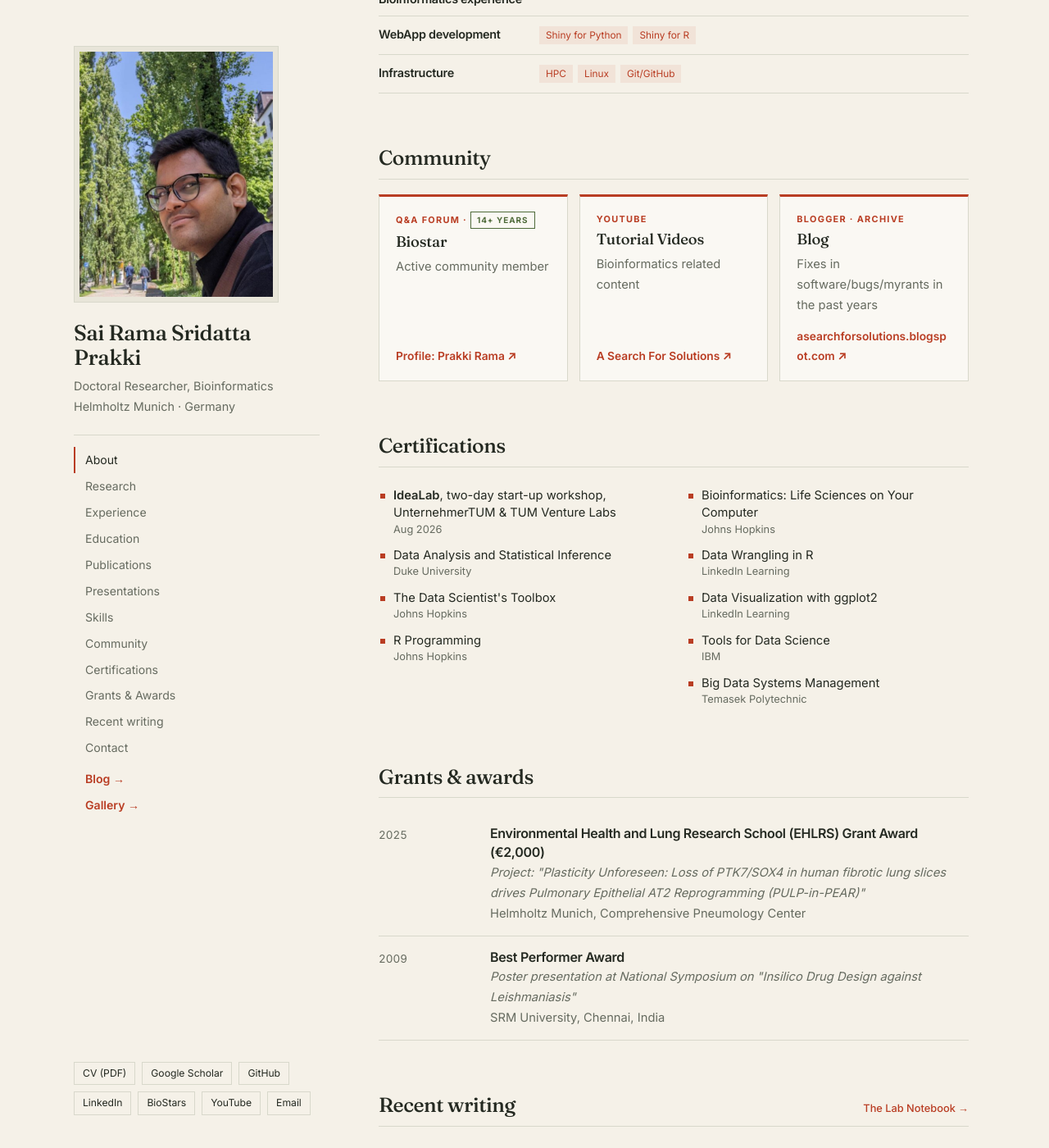
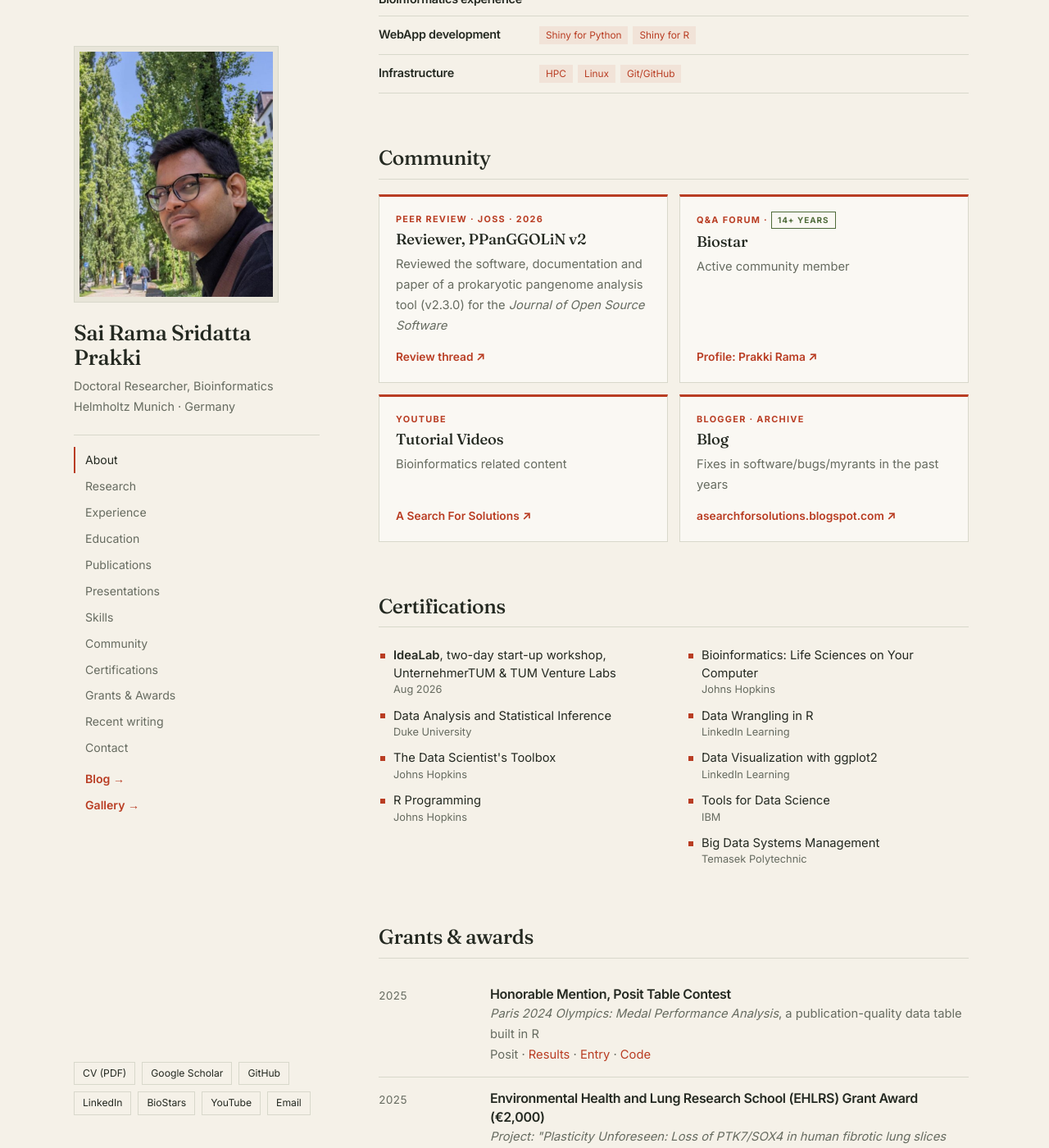
Before and after one commit to ramadatta/ramadatta.github.io, a Jekyll site: the page built from index.md, in a window 1280 px wide and 1400 px high, scrolled down 5386 px. Shown: the whole window at 82% size. Built offline with Jekyll 4.4.1, drawn with Linux system fonts in a browser that asks for light colours.

Commit message:
Update About and Experience; add Posit mention, JOSS review, MarkerMind

```diff
--- a/_sass/_home.scss
+++ b/_sass/_home.scss
@@ -531,6 +531,17 @@ $home-tint: rgba($color-primary, 0.08);
   color: $text-dark-muted;
 }
 
+// Several links at the bottom of one card
+.home-card-links {
+  margin-top: auto;
+  padding-top: 14px;
+  display: flex;
+  flex-wrap: wrap;
+  gap: 6px 18px;
+  font-size: 0.86rem;
+  font-weight: 600;
+}
+
 .home-main a.home-card-link {
   overflow-wrap: anywhere;
   margin-top: auto;
--- a/index.md
+++ b/index.md
@@ -124,13 +124,23 @@ links:
 
     <div class="home-tabpanel" role="tabpanel" id="panel-tools" aria-labelledby="tab-tools">
       <h3 class="home-subtitle">Tools I've built</h3>
-      <div class="home-cards home-cards--three">
+      <div class="home-cards">
         <div class="home-card">
           <span class="home-card-kicker">Hugging Face Space</span>
           <h3>MAPLE</h3>
           <p>Turns marker genes into literature-backed cell type labels, with every call traced to a supporting sentence and PMID.</p>
           <div class="home-tags"><span>cell type annotation</span><span>literature mining</span><span>LLM</span></div>
           <a class="home-card-link" href="https://huggingface.co/spaces/ramadatta88/MAPLE" target="_blank" rel="noopener noreferrer">Try it on Hugging Face ↗</a>
+        </div>
+        <div class="home-card">
+          <span class="home-card-kicker">Web app · Google Gemini</span>
+          <h3>MarkerMind</h3>
+          <p>AI-powered literature mining: extracts cell types, their marker genes, the methods used to identify them, and the biological context from pasted text or uploaded PDFs.</p>
+          <div class="home-tags"><span>marker genes</span><span>literature mining</span><span>TypeScript</span><span>LLM</span></div>
+          <div class="home-card-links">
+            <a href="https://markermind.netlify.app/" target="_blank" rel="noopener noreferrer">Open the app ↗</a>
+            <a href="https://github.com/ramadatta/MarkerMind" target="_blank" rel="noopener noreferrer">GitHub ↗</a>
+          </div>
         </div>
         <div class="home-card">
           <span class="home-card-kicker">Python package</span>
@@ -379,7 +389,13 @@ links:
   <span id="contributions"></span>
   <h2 class="home-title">Community</h2>
 
-  <div class="home-cards home-cards--three">
+  <div class="home-cards">
+    <div class="home-card">
+      <span class="home-card-kicker">Peer review · JOSS · 2026</span>
+      <h3>Reviewer, PPanGGOLiN v2</h3>
+      <p>Reviewed the software, documentation and paper of a prokaryotic pangenome analysis tool (v2.3.0) for the <em>Journal of Open Source Software</em></p>
+      <a class="home-card-link" href="https://github.com/openjournals/joss-reviews/issues/11101" target="_blank" rel="noopener noreferrer">Review thread ↗</a>
+    </div>
     <div class="home-card">
       <span class="home-card-kicker">Q&amp;A forum · <span class="home-status home-status--live">14+ years</span></span>
       <h3>Biostar</h3>
@@ -419,6 +435,14 @@ links:
 
 <section id="grants" class="home-section">
   <h2 class="home-title">Grants &amp; awards</h2>
+
+  <div class="home-row">
+    <span class="home-date">2025</span>
+    <div>
+      <h3>Honorable Mention, Posit Table Contest</h3>
+      <p class="home-org"><em>Paris 2024 Olympics: Medal Performance Analysis</em>, a publication-quality data table built in R<br>Posit · <a href="https://posit.co/blog/2025-table-contest-winners" target="_blank" rel="noopener noreferrer">Results</a> · <a href="https://github.com/rich-iannone/table-contest/discussions/14" target="_blank" rel="noopener noreferrer">Entry</a> · <a href="https://github.com/ramadatta/paris-2024-olympics-table" target="_blank" rel="noopener noreferrer">Code</a></p>
+    </div>
+  </div>
 
   <div class="home-row">
     <span class="home-date">2025</span>
```
Also changed, not shown: .claude/settings.json (added).
